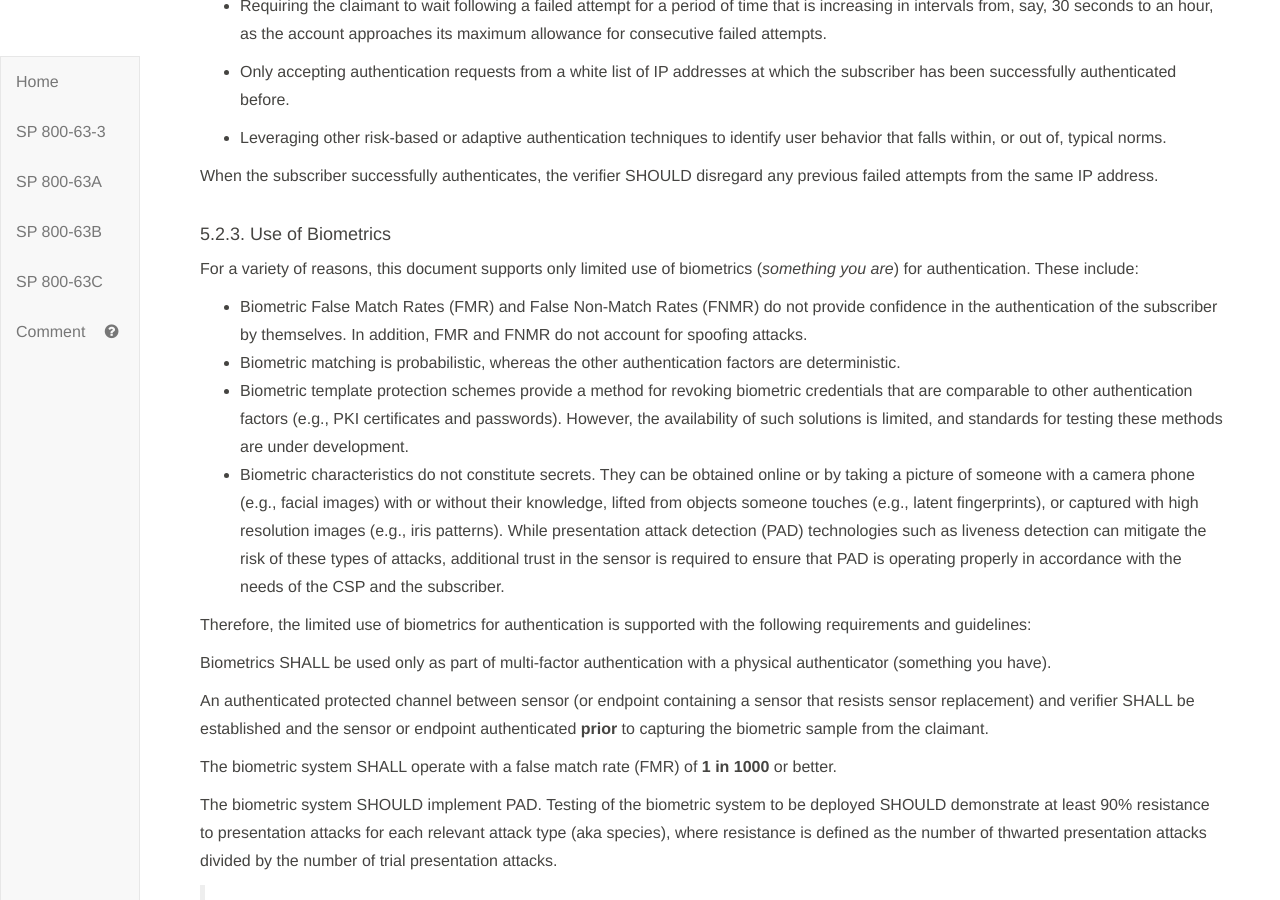
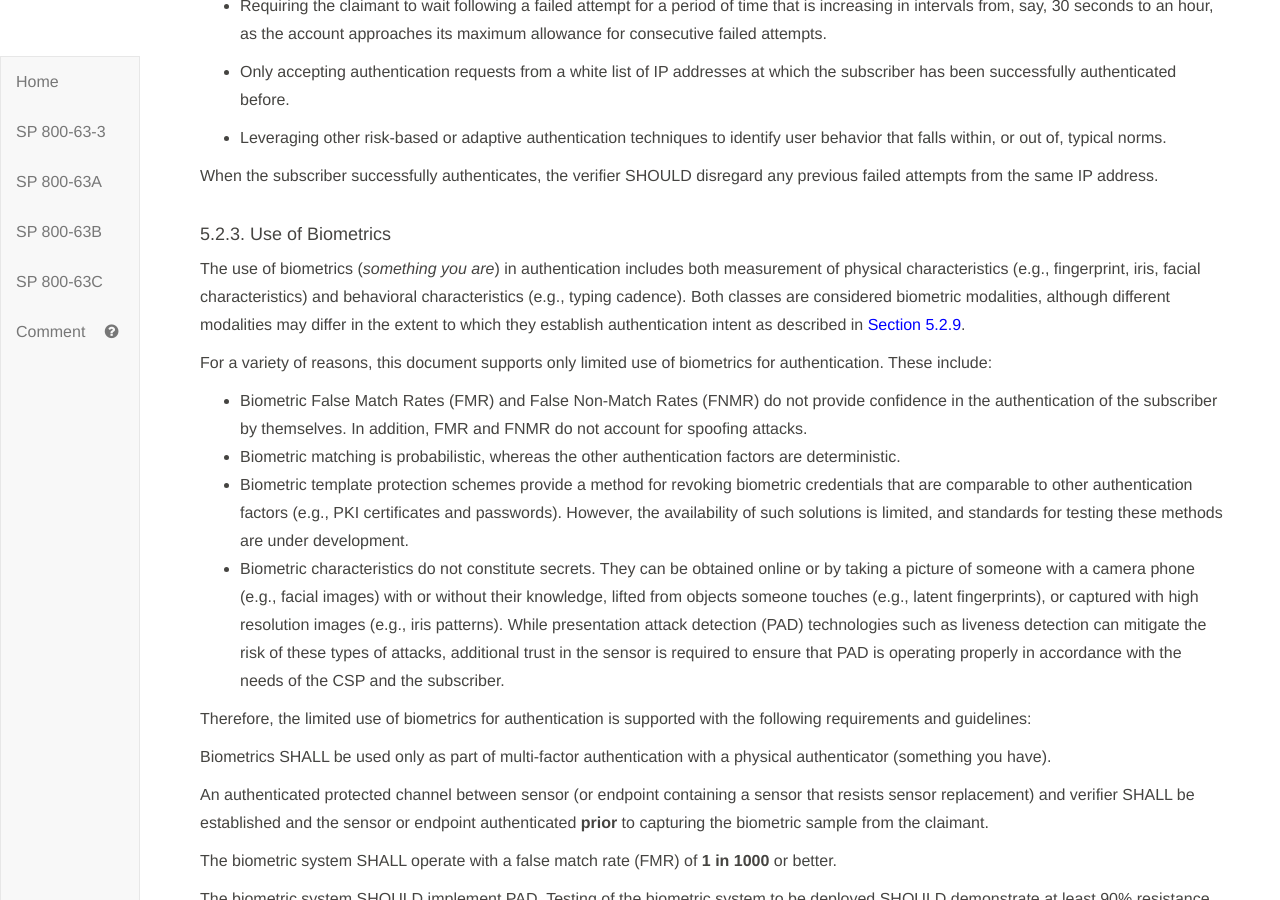
Before and after one commit to usnistgov/800-63-3, a Jekyll site: the page built from sp800-63b/sec5_authenticators.md, in a window 1280 px wide and 900 px high, scrolled down 11284 px. Built offline with Jekyll 4.4.1, drawn with Linux system fonts in a browser that asks for light colours; our own code applies the rules of GitHub Pages for plain Markdown files.

Commit message:
Behavioral biometrics as modalities. Closes #649

```diff
--- a/sp800-63b/sec5_authenticators.md
+++ b/sp800-63b/sec5_authenticators.md
@@ -347,7 +347,9 @@ When the subscriber successfully authenticates, the verifier SHOULD disregard an
 
 #### <a name="biometric_use"></a>5.2.3. Use of Biometrics
 
-For a variety of reasons, this document supports only limited use of biometrics (*something you are*) for authentication. These include:
+The use of biometrics (*something you are*) in authentication includes both measurement of physical characteristics (e.g., fingerprint, iris, facial characteristics) and behavioral characteristics (e.g., typing cadence). Both classes are considered biometric modalities, although different modalities may differ in the extent to which they establish authentication intent as described in [Section 5.2.9](#intent).
+
+For a variety of reasons, this document supports only limited use of biometrics for authentication. These include:
 
 - Biometric False Match Rates (FMR) and False Non-Match Rates (FNMR) do not provide confidence in the authentication of the subscriber by themselves. In addition, FMR and FNMR do not account for spoofing attacks.
 - Biometric matching is probabilistic, whereas the other authentication factors are deterministic.
```
